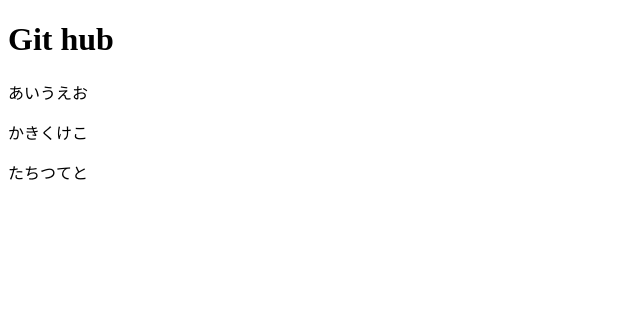
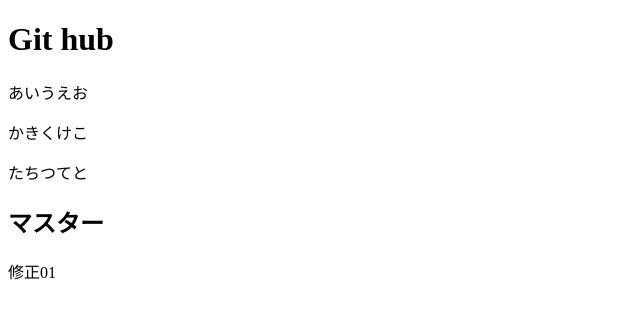
Before and after one commit to midorifujii/firstTest, a plain HTML site: page index.html in a window 1280 px wide. Shown: the whole page, without its empty margins (0-640 px from the left). Drawn offline with Linux system fonts and the light colour scheme.

Commit message:
マスター修正01

```diff
--- a/index.html
+++ b/index.html
@@ -9,5 +9,7 @@
     <p>あいうえお</p>
     <p>かきくけこ</p>
     <p>たちつてと</p>
+    <h2>マスター</h2>
+    <p>修正01</p>
 </body>
 </html>
```
